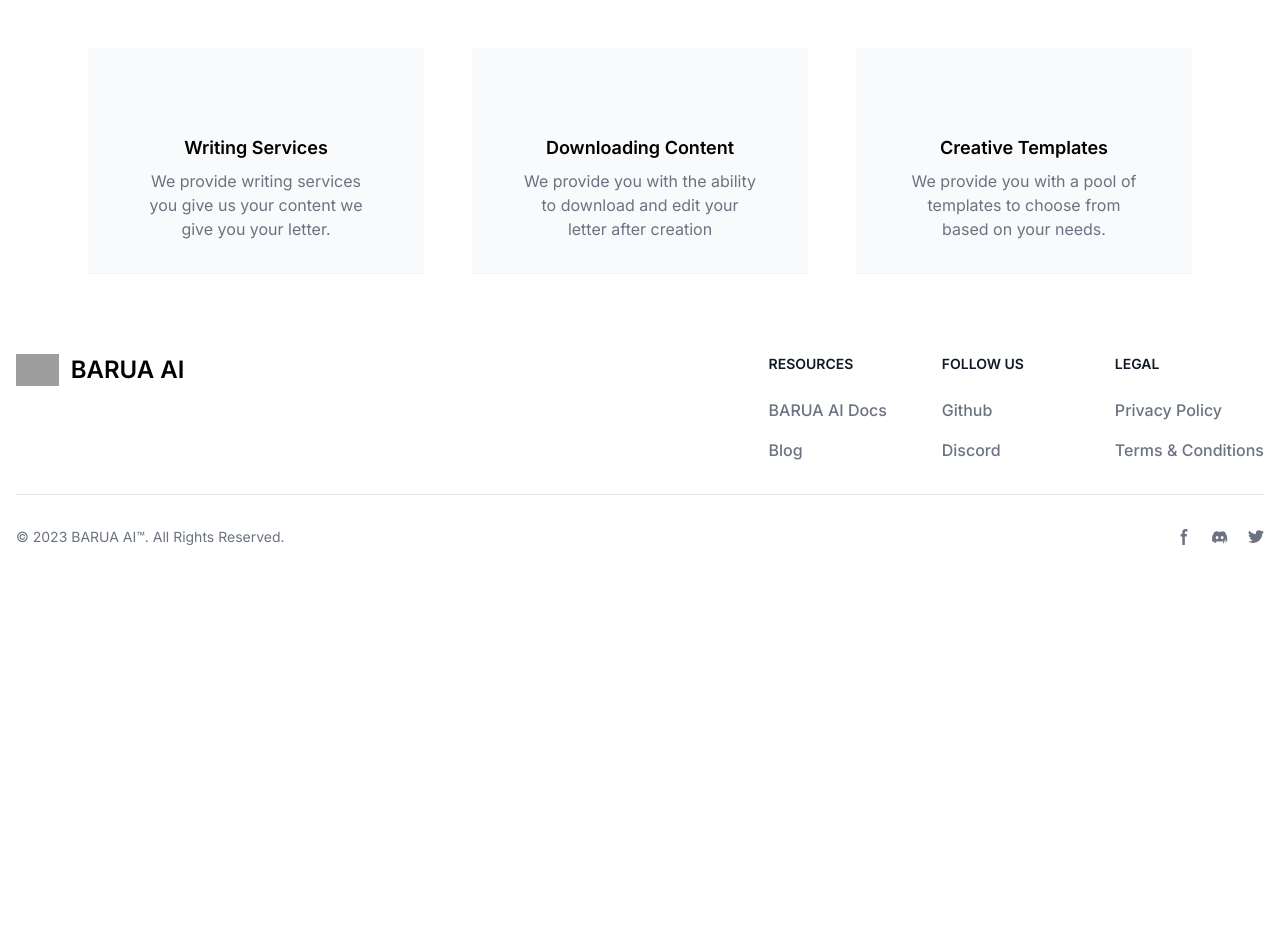
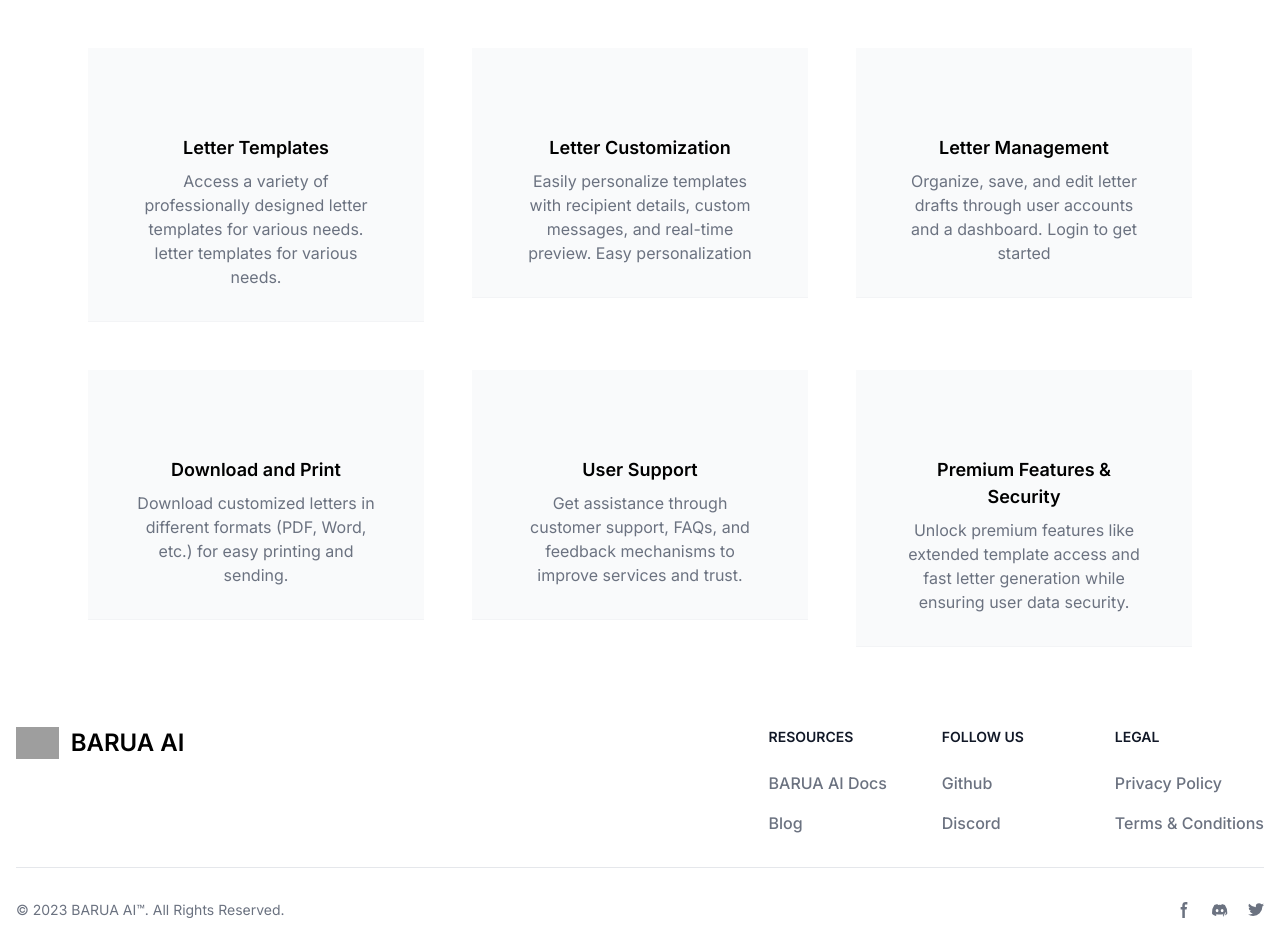
Before and after one commit to Gabriel-Dee/barua, a Next.js app: page / in a window 1280 px wide. Shown: the part 1480-2411 px from the top of the page. Before the commit the page ends 2059 px from the top, so only its background shows below. Built offline with nearby package versions, Linux system fonts and the light colour scheme; grey boxes are pictures that could not be loaded.

Commit message:
Update servicesData.ts

```diff
--- a/app/components/servicesData.ts
+++ b/app/components/servicesData.ts
@@ -1,17 +1,32 @@
 export const services = [
   {
-      title: 'Writing Services',
-      icon: 'bi-search',
-      description: 'We provide writing services you give us your content we give you your letter.',
+    title: 'Letter Templates',
+    icon: 'bi-collection',
+    description: 'Access a variety of professionally designed letter templates for various needs. letter templates for various needs.',
   },
   {
-      title: 'Downloading Content',
-      icon: 'bi-chat-square-dots',
-      description: 'We provide you with the ability to download and edit your letter after creation',
+    title: 'Letter Customization',
+    icon: 'bi-pencil',
+    description: 'Easily personalize templates with recipient details, custom messages, and real-time preview. Easy personalization',
   },
   {
-      title: 'Creative Templates',
-      icon: 'bi-badge-ad',
-      description: 'We provide you with a pool of templates to choose from based on your needs.',
+    title: 'Letter Management',
+    icon: 'bi-list-task',
+    description: 'Organize, save, and edit letter drafts through user accounts and a dashboard. Login to get started',
+  },
+  {
+    title: 'Download and Print',
+    icon: 'bi-printer',
+    description: 'Download customized letters in different formats (PDF, Word, etc.) for easy printing and sending.',
+  },
+  {
+    title: 'User Support',
+    icon: 'bi-question-diamond',
+    description: 'Get assistance through customer support, FAQs, and feedback mechanisms to improve services and trust.',
+  },
+  {
+    title: 'Premium Features & Security',
+    icon: 'bi-shield-check',
+    description: 'Unlock premium features like extended template access and fast letter generation while ensuring user data security.'
   },
 ];
```
Lines whose indentation alone changed are shown as unchanged.
